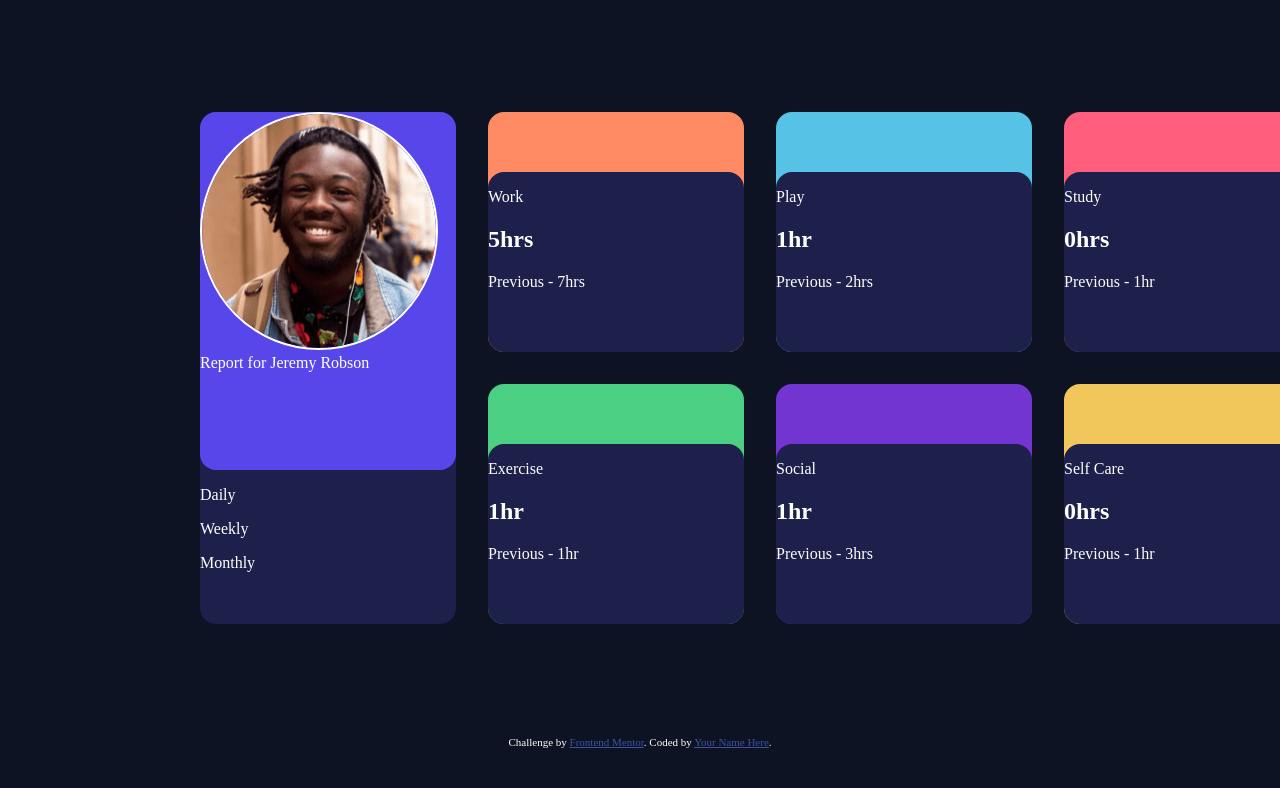
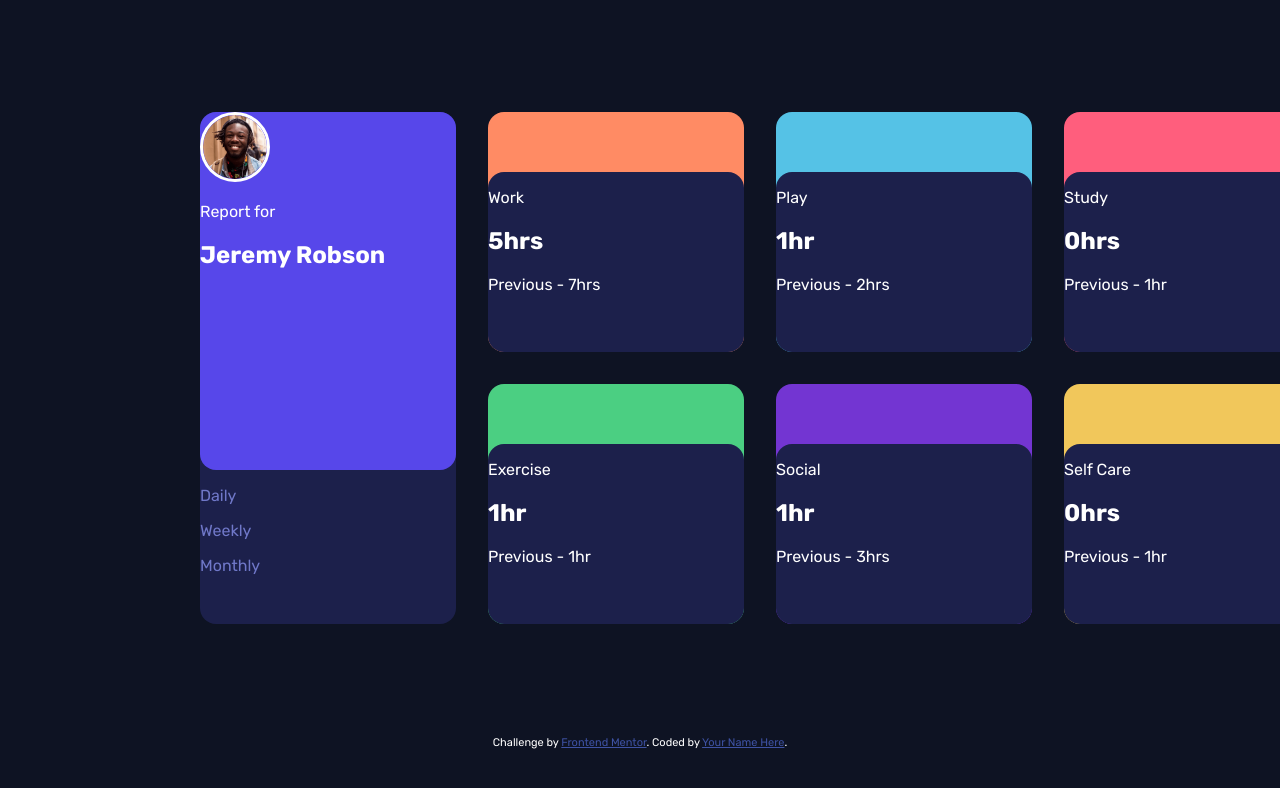
Before and after one commit to Kass-S/time-tracking-dashboard-main, a plain HTML site: page index.html in a window 1280 px wide. Shown: the top 788 px of the page. Drawn offline with Linux system fonts and the light colour scheme.

Commit message:
style changes

```diff
--- a/index.html
+++ b/index.html
@@ -13,11 +13,11 @@
     <section class="card-body-bg card-user-item card-user-grid">
       <div class="card-user">
         <img class="user-card-image" src="./images/image-jeremy.png" alt="image of Jeremy">
-        Report for
-        Jeremy Robson
+        <p>Report for</p>
+        <h1>Jeremy Robson</h1>
       </div>
 
-      <div class="">
+      <div class="day-week-month">
         <p>Daily</p>
         <p>Weekly</p>
         <p>Monthly</p>
--- a/styles/style.css
+++ b/styles/style.css
@@ -7,12 +7,19 @@
     --study-red: #FF5E7D;
     --exercise-green: #4BCF82;
     --social-purple: #7335D2;
-    --selfcare-yello: #F1C75B;
+    --selfcare-yellow: #F1C75B;
+    --sub-color: #BBC0FF;
+    --day-week-month-color: #7078C9;
 }
 
+@font-face{
+    font-family: 'Rubik';
+    src: url(/fonts/Rubik-VariableFont_wght.ttf);
+}
 
 body{
     background-color: var(--bg-color);
+    font-family: 'Rubik', Arial, Helvetica, sans-serif;
     color: white;
 }
 
@@ -46,7 +53,12 @@ main{
 
 .user-card-image{
     border-radius: 50%;
-    border: 2px solid white;
+    border: 3px solid white;
+    width: 25%;
+}
+
+.day-week-month{
+    color: var(--day-week-month-color);
 }
 /* user card */
 
@@ -134,7 +146,7 @@ main{
 
 /* self care card */
 .selfcare-card{
-    background-color: var(--selfcare-yello);
+    background-color: var(--selfcare-yellow);
     border-radius: 1em;
     grid-column: 4;
 }
```
Also changed, not shown: fonts/Rubik-VariableFont_wght.ttf (added).
